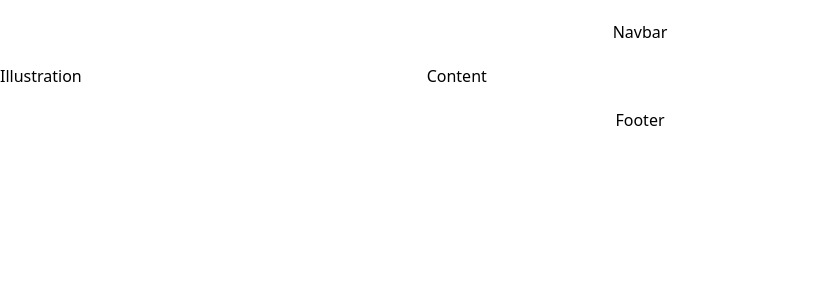
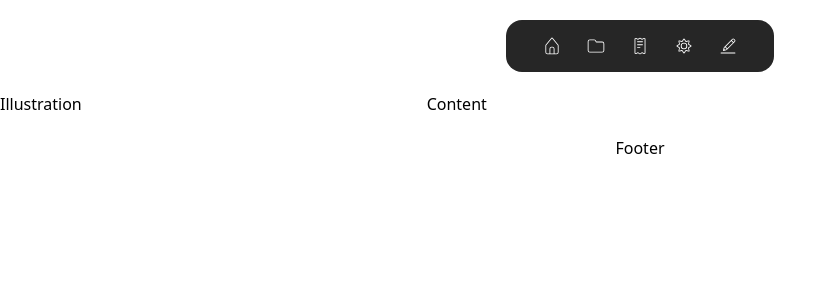
Before and after one commit to k99sharma/kalashsharmadotcom, a React (Vite) app: page / in a window 1280 px wide. Shown: the top 300 px of the page, without its empty margins (0-837 px from the left). Built offline with nearby package versions, Linux system fonts and the light colour scheme.

Commit message:
add: navbar component, store impl is pending

```diff
--- a/package.json
+++ b/package.json
@@ -13,6 +13,7 @@
     "@tailwindcss/vite": "^4.1.18",
     "react": "^19.2.0",
     "react-dom": "^19.2.0",
+    "react-icons": "^5.5.0",
     "tailwindcss": "^4.1.18"
   },
   "devDependencies": {
--- a/src/app/Layout.tsx
+++ b/src/app/Layout.tsx
@@ -5,7 +5,7 @@ import Navbar from "../components/navbar/Navbar";
 
 function Layout() {
   return (
-    <div className="layout">
+    <div className="layout h-dvh">
       <div className="layout__navbar flex items-center justify-center py-5">
         <Navbar />
       </div>
--- a/src/components/navbar/Navbar.tsx
+++ b/src/components/navbar/Navbar.tsx
@@ -1,5 +1,64 @@
+// imports
+import type { IconType } from "react-icons";
+import type { NavbarButtonType } from "./navbar.types";
+import { CiHome, CiFolderOn, CiReceipt, CiEdit, CiSun } from "react-icons/ci";
+
+const NavbarButton = ({ label, sectionId, icon }: NavbarButtonType) => {
+  const Icon: IconType = icon;
+
+  return (
+    <div className="navbarButton flex items-center justify-center mx-3">
+      <button
+        className="cursor-pointer relative group"
+        aria-label={`${label} navbar button`}
+      >
+        <Icon color="white" size={20} />
+      </button>
+    </div>
+  );
+};
+
 function Navbar() {
-  return <div className="navbar">Navbar</div>;
+  // navbar links
+  const navbarLinkList: NavbarButtonType[] = [
+    {
+      label: "Home",
+      sectionId: "Home",
+      icon: CiHome,
+    },
+    {
+      label: "Projects",
+      sectionId: "Projects",
+      icon: CiFolderOn,
+    },
+    {
+      label: "Experience",
+      sectionId: "Experience",
+      icon: CiReceipt,
+    },
+    {
+      label: "Tools",
+      sectionId: "Tools",
+      icon: CiSun,
+    },
+    {
+      label: "Thoughts",
+      sectionId: "Thoughts",
+      icon: CiEdit,
+    },
+  ];
+
+  return (
+    <div className="navbar flex items-center justify-center bg-neutral-800 px-6 py-4 rounded-2xl">
+      {navbarLinkList.map((link) => (
+        <NavbarButton
+          label={link.label}
+          sectionId={link.sectionId}
+          icon={link.icon}
+        />
+      ))}
+    </div>
+  );
 }
 
 export default Navbar;
```
Also changed, not shown: src/components/navbar/navbar.types.ts (added, +7 -0 lines), 1 other file (tests, documents, lock files or other folders).
